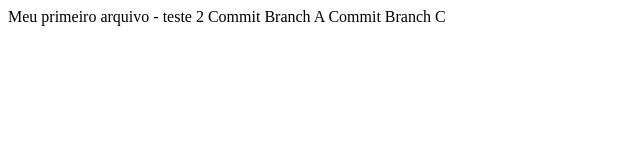
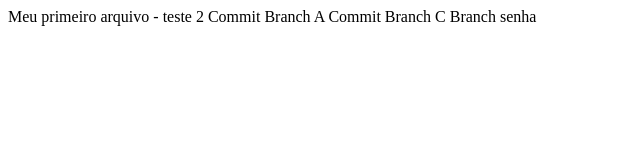
Before and after one commit to adrianacarvsilva/meu_projeto_versionado, a plain HTML site: page index.html in a window 1280 px wide. Shown: the whole page, without its empty margins (0-640 px from the left). Drawn offline with Linux system fonts and the light colour scheme.

Commit message:
adicionei uma linha

```diff
--- a/index.html
+++ b/index.html
@@ -3,5 +3,6 @@
 	Meu primeiro arquivo - teste 2
 Commit Branch A
 Commit Branch C
+Branch senha
 </body>
 </html>
```
Also changed, not shown: comandos-git.txt.
